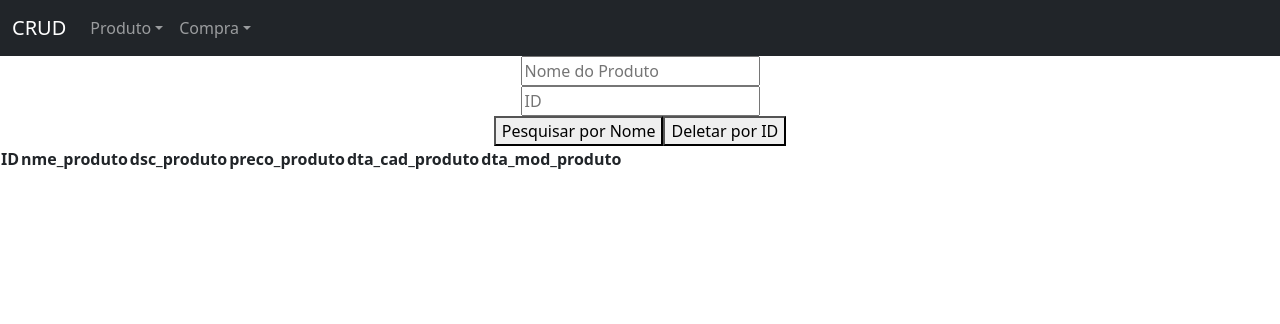
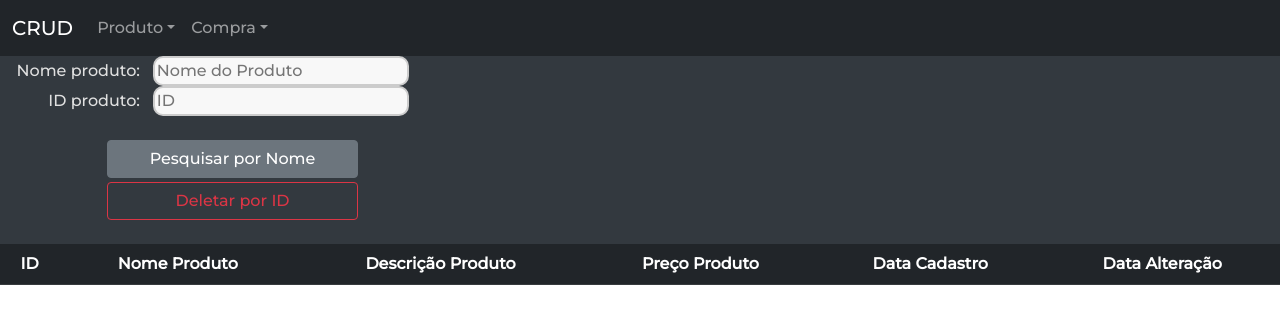
Before and after one commit to andre-vg/Desafio_ICTS, a React (Create React App) app in the folder client/: page /drop in a window 1280 px wide. Shown: the top 324 px of the page. Built offline with nearby package versions, Linux system fonts and the light colour scheme.

Commit message:
Frontend

```diff
--- a/client/src/components/compras.css
+++ b/client/src/components/compras.css
@@ -1,19 +1,25 @@
-@import url("https://fonts.googleapis.com/css2?family=Montserrat:wght@300&display=swap");
+@import url("https://fonts.googleapis.com/css2?family=Montserrat:wght@500&display=swap");
+@import url("https://fonts.googleapis.com/css2?family=Bebas+Neue&display=swap");
 
 body {
   font-family: "Montserrat", sans-serif;
 }
 
+.App {
+  font-family: Montserrat;
+}
+
 h1,
 h2,
 h3 {
-  margin: 0.5rem 0;
+  color: #e0e0e0;
+  margin: 0.5rem;
 }
 h1 {
-  font-size: 1.5rem;
+  font-size: 2rem;
 }
 h2 {
-  font-size: 1.2rem;
+  font-size: 1.5rem;
 }
 h3 {
   font-size: 1rem;
@@ -25,12 +31,14 @@ h3 {
 }
 .coluna-1 {
   flex: 1;
+  color: #e0e0e0;
 }
 .coluna-2 {
   flex: 2;
+  color: #e0e0e0;
 }
 .blocked {
-  background-color: #e0e0e0;
+  background-color: #33393f;
   padding: 1rem;
   margin: 0.5rem;
   border-radius: 1.5rem;
@@ -41,3 +49,13 @@ h3 {
 a {
   text-decoration: none;
 }
+.total {
+  text-align: left;
+  margin-left: 10%;
+}
+.alinhado {
+  display: inline-block;
+}
+.boxProduto {
+  padding: 15px;
+}
--- a/client/src/compra/DropCompra.js
+++ b/client/src/compra/DropCompra.js
@@ -32,7 +32,10 @@ function DropCompra() {
         rel="stylesheet"
       ></link>
 
+      <div className="updatediv">
+        <br />
         <form>
+          <label>ID da compra: </label>
           <input
             type="number"
             placeholder="ID da compra"
@@ -44,19 +47,31 @@ function DropCompra() {
           />
         </form>
 
-      <button onClick={selectCompraID}>Detalhe por ID</button>
-      <button onClick={deleteCompra}>Deletar por ID</button>
+        <div className="d-grid gap-1 col-2">
+          <button onClick={selectCompraID} className="btn btn-secondary">
+            Detalhe por ID
+          </button>
+          <button
+            type="submit"
+            onClick={deleteCompra}
+            className="btn btn-outline-danger"
+          >
+            Deletar por ID
+          </button>
+        </div>
+        <br />
+      </div>
 
-      <table>
-        <tbody>
+      <table className="table table-striped table-hover">
+        <thead className="table-dark">
           <tr>
-            <th>id_compra</th>
-            <th>nme_produto</th>
-            <th>dsc_produto</th>
-            <th>preco_produto</th>
-            <th>qtd_produto</th>
+            <th>ID</th>
+            <th>Nome Produto</th>
+            <th>Descrição Produto</th>
+            <th>Preço Produto</th>
+            <th>Quantidade</th>
           </tr>
-        </tbody>
+        </thead>
 
         {compraDetalhe.map((value) => {
           return (
--- a/client/src/rotas/Drop.js
+++ b/client/src/rotas/Drop.js
@@ -1,71 +1,97 @@
-import React, { useState, useEffect } from 'react';
+import React, { useState, useEffect } from "react";
 import Axios from "axios";
-import './styles.css';
+import "./styles.css";
 
 function Drop() {
-
-  const [id_produto, setid_produto]= useState((0));
-  const [newNme_produto, setNewnme_produto]= useState('');
+  const [id_produto, setid_produto] = useState(0);
+  const [newNme_produto, setNewnme_produto] = useState("");
   const [listaProduto, setListaProduto] = useState([]);
 
-  const submitForm = () =>{
-    Axios.post('http://localhost:3001/api/getID', {
-      newNme_produto: newNme_produto
-    }).then((response)=>{
+  const submitForm = () => {
+    Axios.post("http://localhost:3001/api/getID", {
+      newNme_produto: newNme_produto,
+    }).then((response) => {
       setListaProduto(response.data);
-    })
+    });
   };
 
-  const deleteTabela = () =>{
-
-    if (  window.confirm("Deseja deletar produto: "+ id_produto + " ?") == false ) {
-          return false ;
+  const deleteTabela = () => {
+    if (
+      window.confirm("Deseja deletar produto: " + id_produto + " ?") == false
+    ) {
+      return false;
     } else {
-          return (
-          Axios.post('http://localhost:3001/api/delete', {
-            id_produto: id_produto
-          }).then(()=>{
-          })
-          );
+      return Axios.post("http://localhost:3001/api/delete", {
+        id_produto: id_produto,
+      }).then(() => {});
     }
   };
 
   return (
+    <div className="App">
+      <link
+        href="https://cdn.jsdelivr.net/npm/bootstrap@5.0.2/dist/css/bootstrap.min.css"
+        rel="stylesheet"
+      ></link>
 
-    <div className="App">
-     <link href="https://cdn.jsdelivr.net/npm/bootstrap@5.0.2/dist/css/bootstrap.min.css" rel="stylesheet" ></link>
+      <div className="updatediv">
+        <form className="crud-form">
+          <label>Nome produto: </label>
+          <input
+            type="text"
+            placeholder="Nome do Produto"
+            name="newNme_produto"
+            onChange={(event) => {
+              setNewnme_produto(event.target.value);
+            }}
+            required
+          />
+          <br />
 
-      <form className='crud-form'>
-          <input type="text" placeholder="Nome do Produto" name='newNme_produto' onChange={(event)=>{
-            setNewnme_produto(event.target.value)
+          <label>ID produto: </label>
+          <input
+            type="number"
+            placeholder="ID"
+            name="id_produto"
+            min="0"
+            onChange={(event) => {
+              setid_produto(event.target.value);
             }}
-         required/>
-         <br/>
+            required
+          />
+          <br />
+          <br />
 
-         <input type="number" placeholder="ID" name='id_produto' min="0" onChange={(event)=>{
-            setid_produto(event.target.value)
-          }}
-         required/>
-         <br/>
+          <div className="d-grid gap-1 col-2">
+            <button onClick={submitForm} className="btn btn-secondary">
+              Pesquisar por Nome
+            </button>
+            <button
+              type="submit"
+              onClick={deleteTabela}
+              className="btn btn-outline-danger"
+            >
+              Deletar por ID
+            </button>
+          </div>
+        </form>
+        <br />
+      </div>
 
-          <button onClick={submitForm} >Pesquisar por Nome</button>
-          <button type="submit" onClick={deleteTabela} >Deletar por ID</button>
-      </form>
-        <table>
-          <tbody>
+      <table className="table table-striped table-hover">
+        <thead className="table-dark">
           <tr>
             <th>ID</th>
-              <th>nme_produto</th>
-              <th>dsc_produto</th>
-              <th>preco_produto</th>
-              <th>dta_cad_produto</th>
-              <th>dta_mod_produto</th>
+            <th>Nome Produto</th>
+            <th>Descrição Produto</th>
+            <th>Preço Produto</th>
+            <th>Data Cadastro</th>
+            <th>Data Alteração</th>
           </tr>
-          </tbody>
+        </thead>
 
-        {listaProduto.map((val)=>{
-            return(
-
+        {listaProduto.map((val) => {
+          return (
             <tbody>
               <tr>
                 <td key="{id_produto}">{val.id_produto}</td>
@@ -76,13 +102,11 @@ function Drop() {
                 <td key="{dta_mod_produto}">{val.dta_mod_produto}</td>
               </tr>
             </tbody>
-
-            )
+          );
         })}
       </table>
     </div>
   );
-
 }
 
 export default Drop;
--- a/client/src/rotas/Insert.js
+++ b/client/src/rotas/Insert.js
@@ -30,8 +30,10 @@ function Insert() {
         href="https://cdn.jsdelivr.net/npm/bootstrap@5.0.2/dist/css/bootstrap.min.css"
         rel="stylesheet"
       ></link>
-      <h1>CRUD</h1>
+      <div className="centerdiv">
+        <h1>Adicionar</h1>
         <form className="crud-form">
+          <label>Nome produto: </label>
           <input
             type="text"
             name="nme_produto"
@@ -42,6 +44,8 @@ function Insert() {
             required
           />
           <br />
+          <br />
+          <label>Descrição produto: </label>
           <textarea
             type="text"
             className="dsc_produto_box"
@@ -53,6 +57,8 @@ function Insert() {
             required
           />
           <br />
+          <br />
+          <label>Preço : </label>
           <input
             type="text"
             name="preco_produto"
@@ -63,14 +69,17 @@ function Insert() {
             required
           />
           <br />
+          <br />
           <button
             onClick={submitProduto}
             type="submit"
-          className="btn btn-outline-dark"
+            className="btn btn-outline-success col-5"
           >
             Enviar
           </button>
         </form>
+        <br />
+      </div>
     </div>
   );
 }
--- a/client/src/rotas/Update.js
+++ b/client/src/rotas/Update.js
@@ -35,8 +35,10 @@ function Update() {
         href="https://cdn.jsdelivr.net/npm/bootstrap@5.0.2/dist/css/bootstrap.min.css"
         rel="stylesheet"
       ></link>
-
+      <div className="updatediv">
         <form className="crud-form">
+          <br />
+          <label>Nome produto: </label>
           <input
             type="text"
             placeholder="Nome do Produto"
@@ -48,6 +50,7 @@ function Update() {
           />
           <br />
 
+          <label>Descrição produto: </label>
           <textarea
             type="text"
             className="dsc_produto_box"
@@ -60,6 +63,7 @@ function Update() {
           />
           <br />
 
+          <label>Preço produto: </label>
           <input
             type="text"
             name="preco_produto"
@@ -71,6 +75,7 @@ function Update() {
           />
           <br />
 
+          <label>ID produto: </label>
           <input
             type="number"
             placeholder="ID"
@@ -82,23 +87,34 @@ function Update() {
             required
           />
           <br />
-
-        <button onClick={submitForm}>Mostrar Produtos</button>
-        <button type="submit" onClick={updateTabela}>
+          <br />
+          <div className="d-grid gap-1 col-2">
+            <button onClick={submitForm} className="btn btn-secondary">
+              Mostrar Produtos
+            </button>
+            <button
+              type="submit"
+              onClick={updateTabela}
+              className="btn btn-outline-primary"
+            >
               Aplicar Mudanças
             </button>
+          </div>
+          <br />
         </form>
-      <table>
-        <tbody>
+      </div>
+      <div className="resultado">
+        <table className="table table-striped table-hover">
+          <thead className="table-dark">
             <tr>
               <th>ID</th>
-            <th>nme_produto</th>
-            <th>dsc_produto</th>
-            <th>preco_produto</th>
-            <th>dta_cad_produto</th>
-            <th>dta_mod_produto</th>
+              <th>Nome Produto</th>
+              <th>Descrição Produto</th>
+              <th>Preço Produto</th>
+              <th>Data Cadastro</th>
+              <th>Data Alteração</th>
             </tr>
-        </tbody>
+          </thead>
 
           {listaProduto.map((val) => {
             return (
@@ -116,6 +132,7 @@ function Update() {
           })}
         </table>
       </div>
+    </div>
   );
 }
 
--- a/client/src/rotas/styles.css
+++ b/client/src/rotas/styles.css
@@ -1,7 +1,11 @@
-@import url("https://fonts.googleapis.com/css2?family=Montserrat:wght@300&display=swap");
+@import url("https://fonts.googleapis.com/css2?family=Montserrat:wght@500&display=swap");
+@import url("https://fonts.googleapis.com/css2?family=Bebas+Neue&display=swap");
 
 body {
   font-family: "Montserrat", sans-serif;
+}
+.App {
+  font-family: Montserrat;
 }
 
 h1,
@@ -44,3 +48,75 @@ a {
 .center {
   align-items: center;
 }
+
+.centerdiv {
+  position: absolute;
+  top: 50%;
+  left: 50%;
+  transform: translate(-50%, -50%);
+  width: 400px;
+  background: #212529;
+  border-radius: 10px;
+  text-align: left;
+}
+.centerdiv h1 {
+  color: #e0e0e0;
+  font-size: 5rem;
+  text-align: center;
+  font-family: Bebas Neue;
+}
+.centerdiv label {
+  color: #e0e0e0;
+  margin-left: 10%;
+  font-size: 1.2rem;
+}
+.centerdiv input {
+  width: 80%;
+  margin-left: 10%;
+  border-radius: 10px;
+}
+.centerdiv textarea {
+  width: 80%;
+  margin-left: 10%;
+  border-radius: 10px;
+  position: inherit;
+}
+.centerdiv button {
+  color: #e0e0e0;
+  margin-left: 5%;
+  font-size: 1.2rem;
+  text-align: center;
+  position: relative;
+  margin-left: 29%;
+}
+
+.updatediv {
+  position: relative;
+  text-align: left;
+  background: #33393f;
+}
+.updatediv input,
+textarea {
+  margin-left: 1%;
+  width: 20%;
+  box-sizing: border-box;
+  border: 2px solid #ccc;
+  border-radius: 4px;
+  background-color: #f8f8f8;
+  border-radius: 10px;
+}
+
+.updatediv label {
+  display: inline-block;
+  width: 140px;
+  text-align: right;
+  color: #e0e0e0;
+}
+.updatediv button {
+  margin-left: 50%;
+  width: 118%;
+}
+.updatediv textarea {
+  margin-left: 1%;
+  position: inherit;
+}
```
Also changed, not shown: client/src/compra/InsertCompra.js (+8 -8 lines), client/src/compra/ReadCompra.js (+20 -9 lines), client/src/rotas/Read.js (+5 -5 lines), 1 other file (tests, documents, lock files or other folders). Lines whose indentation alone changed are shown as unchanged.
